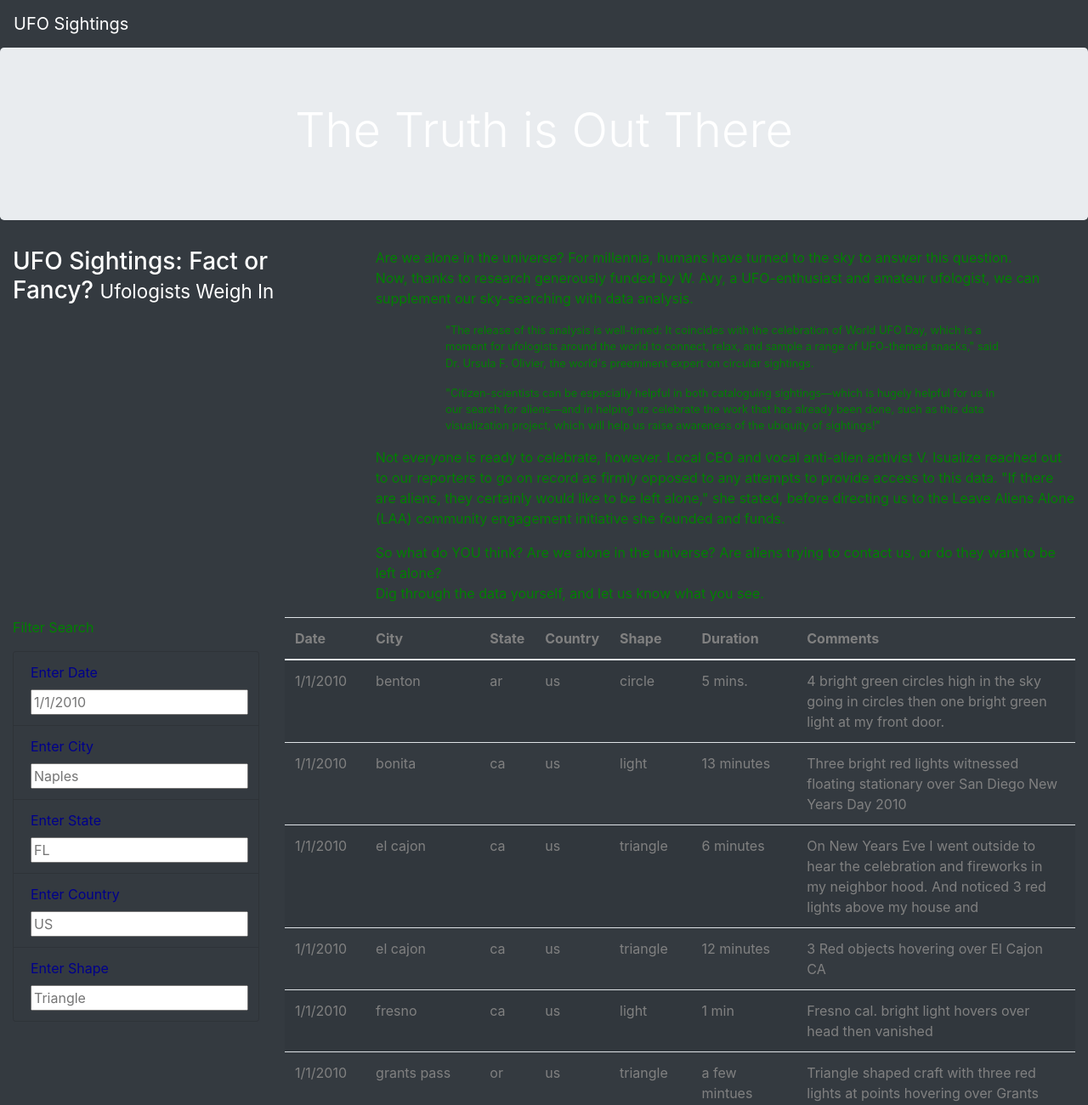
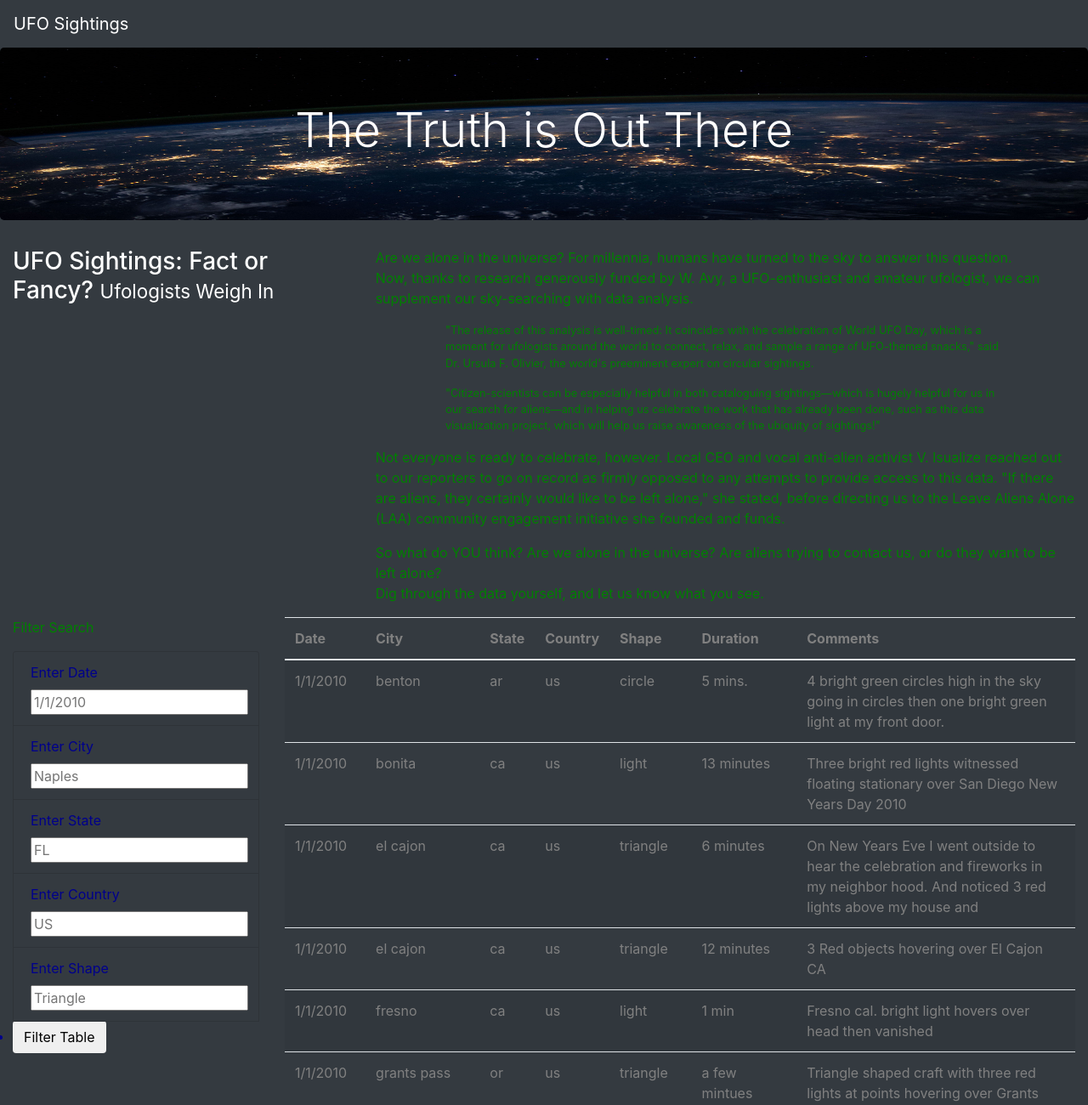
Before and after one commit to somtoesomeju/UFOs, a plain HTML site: page index.html in a window 1280 px wide. Shown: the top 1300 px of the page at 85% size. Drawn offline with nearby package versions, Linux system fonts and the light colour scheme.

Commit message:
adding nasa.jpg

```diff
--- a/index.html
+++ b/index.html
@@ -86,6 +86,11 @@
                         <label for="shape">Enter Shape</label>
                         <input type="text" placeholder="Triangle" id="shape" />
                     </li>
+                    <li>
+                        <button id="filter-btn" type="button" class="btn btn-default">
+                            Filter Table
+                          </button>
+                    </li>
 
                 </ul>
             </form>
--- a/static/css/style.css
+++ b/static/css/style.css
@@ -3,7 +3,7 @@ body {
     color: #f7f7f7;
   }
   .jumbotron {
-    background-image: url("images/nasa.jpg");
+    background-image: url("../images/nasa.jpg");
     background-size: 100% 100%;
     text-align: center;
   }
```
Also changed, not shown: static/js/app_1.js (renamed from app_1.js), 2 other files.
